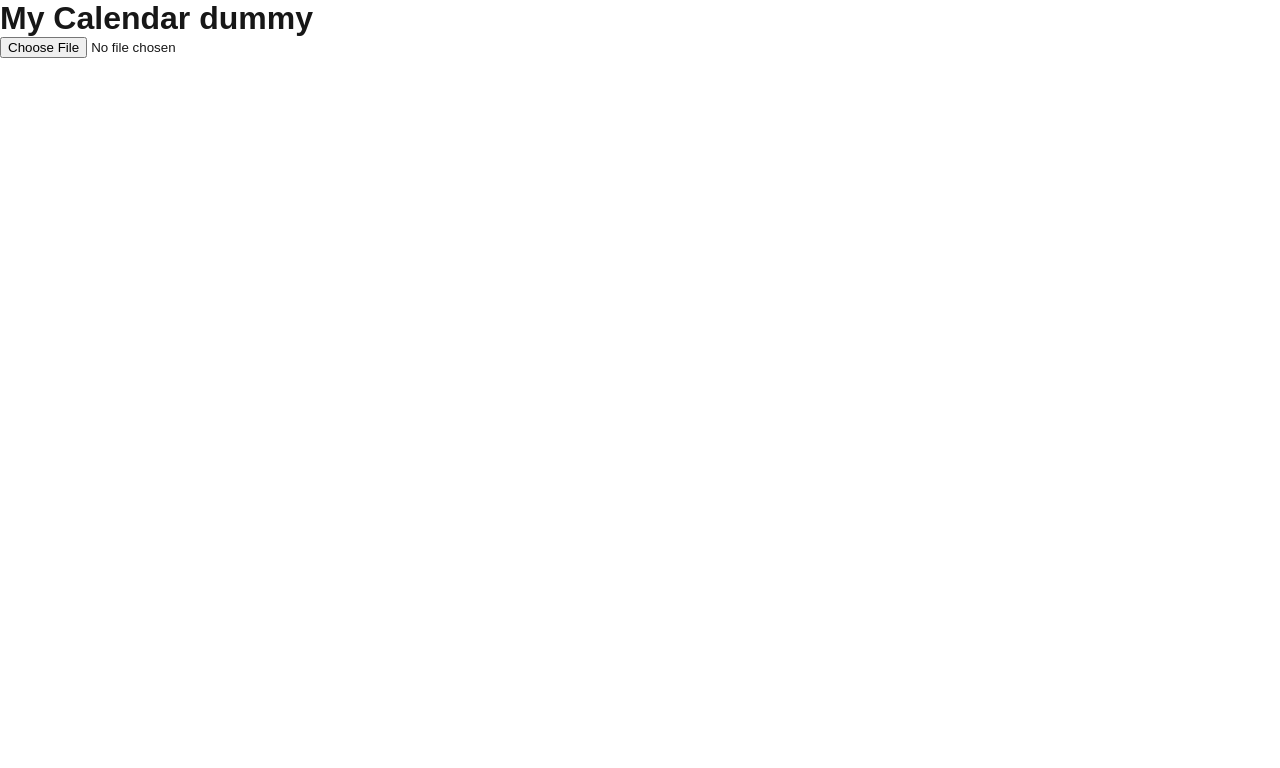
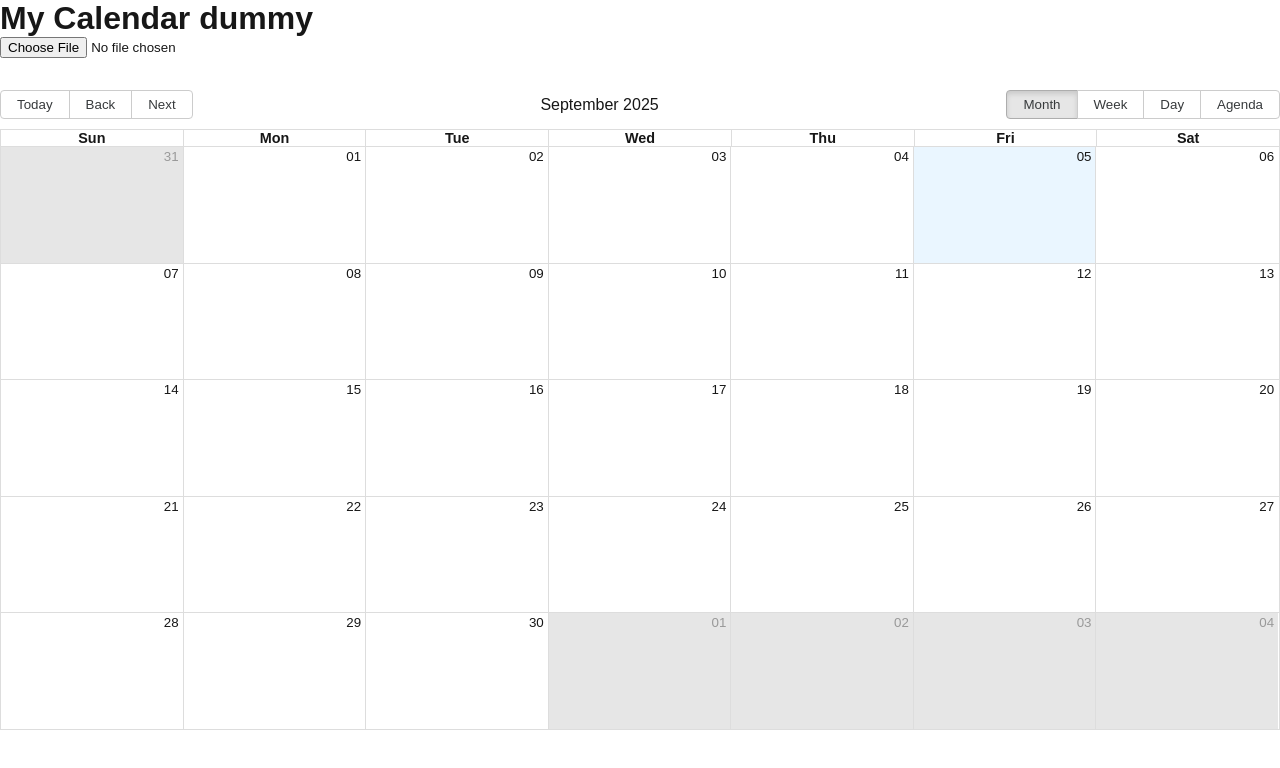
Before and after one commit to thandi14/LBCalender, a Next.js app in the folder syllabus-parser/: page /Calender in a window 1280 px wide. Shown: the top 768 px of the page. Built offline with nearby package versions, Linux system fonts and the light colour scheme.

Commit message:
calender added

```diff
--- a/syllabus-parser/package.json
+++ b/syllabus-parser/package.json
@@ -9,16 +9,19 @@
     "lint": "eslint"
   },
   "dependencies": {
+    "date-fns": "^4.1.0",
     "next": "15.5.2",
     "pdf-parse": "^1.1.1",
     "pdfjs-dist": "^5.4.149",
     "react": "19.1.0",
+    "react-big-calendar": "^1.19.4",
     "react-dom": "19.1.0"
   },
   "devDependencies": {
     "@eslint/eslintrc": "^3",
     "@types/node": "^20",
     "@types/react": "^19",
+    "@types/react-big-calendar": "^1.16.3",
     "@types/react-dom": "^19",
     "eslint": "^9",
     "eslint-config-next": "15.5.2",
--- a/syllabus-parser/src/app/Calender/page.tsx
+++ b/syllabus-parser/src/app/Calender/page.tsx
@@ -1,13 +1,40 @@
 
 'use client';
 
-import { useState } from 'react';
+import { useState, useEffect } from 'react';
 import * as pdfjsLib from 'pdfjs-dist/legacy/build/pdf.mjs'
 import 'pdfjs-dist/legacy/build/pdf.worker.mjs'
+import { Calendar as BigCalendar, dateFnsLocalizer, Event, Views } from "react-big-calendar";
+import format from "date-fns/format";
+import parse from "date-fns/parse";
+import startOfWeek from "date-fns/startOfWeek";
+import getDay from "date-fns/getDay";
+import "react-big-calendar/lib/css/react-big-calendar.css";
+
+
+const locales = {
+  "en-US": require("date-fns/locale/en-US"),
+};
+
+const localizer = dateFnsLocalizer({
+  format,
+  parse,
+  startOfWeek,
+  getDay,
+  locales,
+});
 
 
 export default function Calendar() {
   const [assignments, setAssignments] = useState<{ title: string; date: string; topics: string; details: string }[]>([]);
+  const [isClient, setIsClient] = useState(false);
+  const [view, setView] = useState<typeof Views[keyof typeof Views]>("month");
+  const [date, setDate] = useState(new Date());
+
+
+  useEffect(() => {
+    setIsClient(true);
+  }, []);
 
   async function extractPdfText(file: File) {
     const arrayBuffer = await file.arrayBuffer();
@@ -42,6 +69,49 @@ export default function Calendar() {
     setAssignments(data.assignments ?? []);
   }
 
+  function inferYear(assignments: { date: string }[]) {
+    const years: Record<string, number> = {};
+
+    assignments.forEach(a => {
+      const match = a.date.match(/\d{4}/);
+      if (match) {
+        const year = match[0];
+        years[year] = (years[year] || 0) + 1;
+      }
+    });
+
+    const sortedYears = Object.entries(years).sort((a, b) => b[1] - a[1]);
+    return sortedYears.length > 0 ? sortedYears[0][0] : new Date().getFullYear().toString();
+  }
+
+  const inferredYear = inferYear(assignments);
+
+const events: Event[] = assignments.map((a) => {
+  let dateStr = a.date;
+
+  if (!/\d{4}/.test(dateStr)) {
+    dateStr += `-${inferredYear}`;
+  }
+
+  const dateObj = new Date(dateStr);
+
+  return {
+    title: a.title,
+    start: dateObj,
+    end: dateObj,
+    allDay: true,
+    resource: a.details,
+  };
+});
+
+  useEffect(() => {
+    if (assignments.length > 0) {
+      setDate(new Date(assignments[0].date));
+    }
+  }, [assignments]);
+
+
+
   console.log(assignments)
 
   return (
@@ -55,6 +125,25 @@ export default function Calendar() {
           </li>
         ))}
       </ul>
+
+       {/* Calendar view */}
+       {isClient && (
+        <div style={{ height: "80vh", marginTop: "2rem" }}>
+          <BigCalendar
+            localizer={localizer}
+            events={events}
+            startAccessor="start"
+            endAccessor="end"
+            style={{ height: "100%" }}
+            popup
+            tooltipAccessor={(event: any) => event.resource}
+            view={view}                  // controlled view
+            onView={(newView) => setView(newView)} // handle view change
+            date={date}                  // controlled date
+            onNavigate={(newDate) => setDate(newDate)}
+          />
+        </div>
+      )}
     </div>
   );
 }
```
Also changed, not shown: 1 other file (tests, documents, lock files or other folders).
